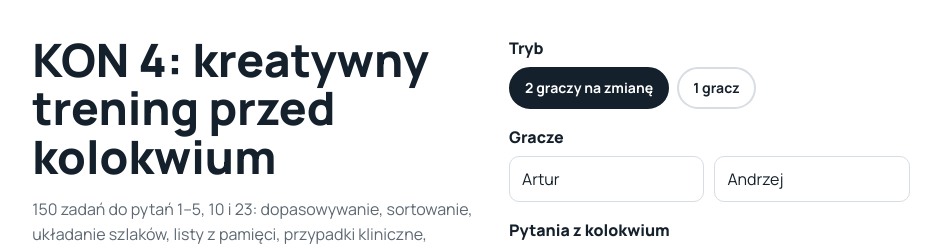
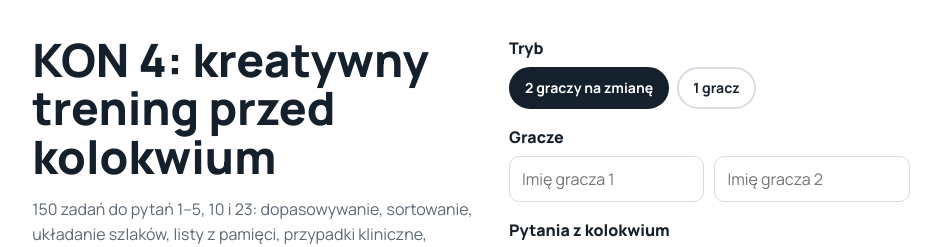
Before and after one commit to TOSCA3/kon-treningi, a plain HTML site: page kon4-witaminy/index.html in a window 1280 px wide. Shown: the top 247 px of the page, without its empty margins (169-1110 px from the left). Drawn offline with Linux system fonts and the light colour scheme.

Commit message:
KON 4: puste pola imion graczy zamiast domyślnych imion
Co-Authored-By: Claude Opus 5.5 <noreply@anthropic.com>
Claude-Session: https://claude.ai/code/session_019kDamsqFuqTEK8yizXUc8o

```diff
--- a/kon4-witaminy/index.html
+++ b/kon4-witaminy/index.html
@@ -161,7 +161,7 @@ textarea{width:100%;min-height:110px;font:inherit;font-size:16px;padding:12px;bo
       <div class="field"><span class="lab">Tryb</span>
         <div class="seg" id="modeSeg"><button data-m="2" aria-pressed="true">2 graczy na zmianę</button><button data-m="1" aria-pressed="false">1 gracz</button></div></div>
       <div class="field"><label for="n1">Gracze</label>
-        <div class="names"><input type="text" id="n1" value="Artur" aria-label="Gracz 1"><input type="text" id="n2" value="Andrzej" aria-label="Gracz 2"></div></div>
+        <div class="names"><input type="text" id="n1" placeholder="Imię gracza 1" aria-label="Gracz 1"><input type="text" id="n2" placeholder="Imię gracza 2" aria-label="Gracz 2"></div></div>
       <div class="field"><span class="lab">Pytania z kolokwium</span><div class="seg" id="topics"></div></div>
       <div class="field"><span class="lab">Rodzaje zadań</span><div class="seg" id="types"></div></div>
       <div class="field"><span class="lab">Ile zadań</span>
```
